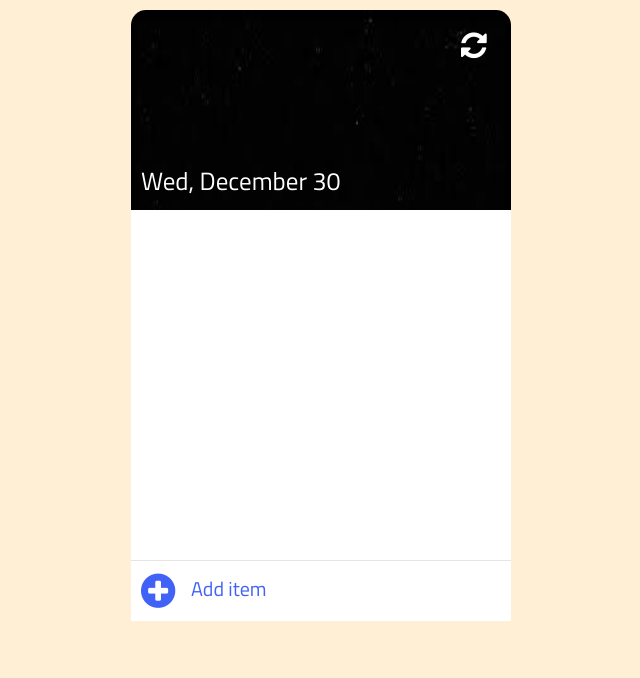
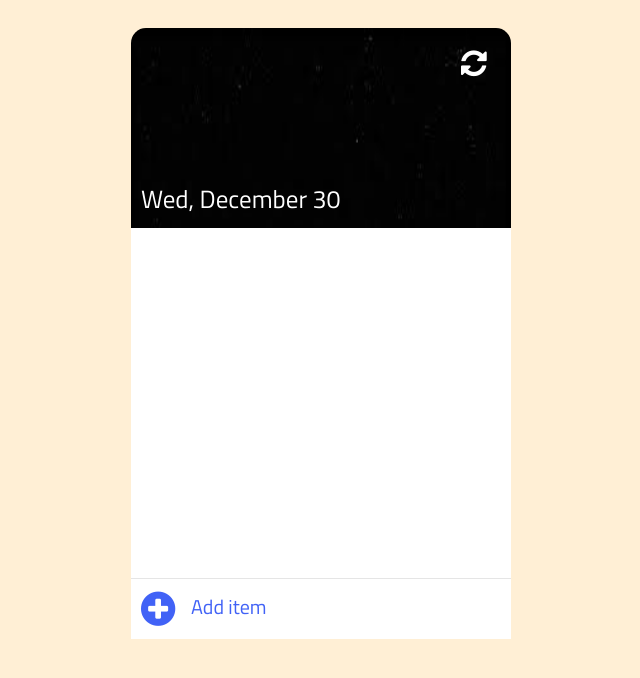
Before and after one commit to vidhisaini/To-do, a PHP site: page / in a window 1280 px wide. Shown: the top 678 px of the page, without its empty margins (319-959 px from the left). Run offline with PHP 8.4, Linux system fonts and the light colour scheme.

Commit message:
Update style.css

```diff
--- a/css/style.css
+++ b/css/style.css
@@ -1,14 +1,13 @@
-/* ------------ youtube.com/CodeExplained ------------ */
 body{
-    padding: 0;
-    margin: 0;
+    padding: 50;
+    margin: 50;
     background-color: rgb(255,239,213);
     font-family: 'Titillium Web', sans-serif;
 }
 
 /* ------------ container ------------ */
 .container{
-    padding:10px;
+    padding:20px;
     width:380px;
     margin:0 auto;
 }
```
